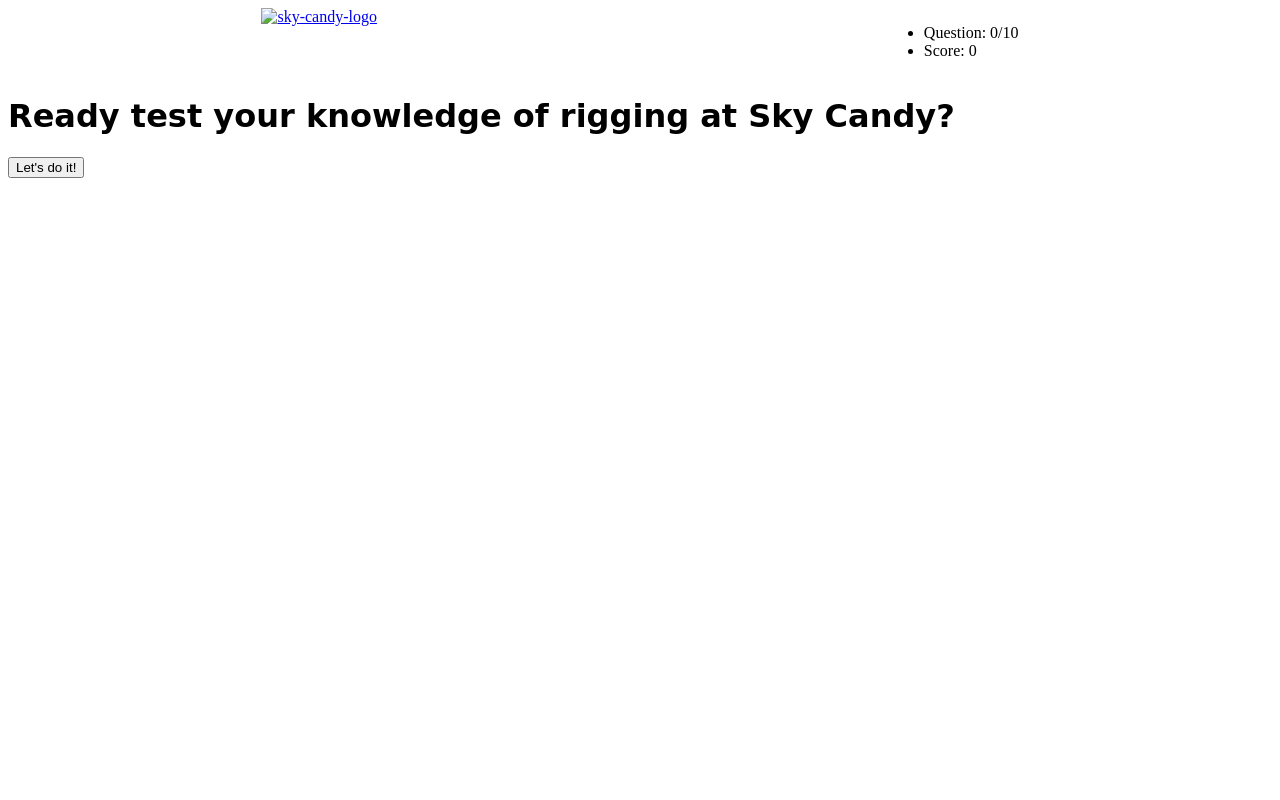
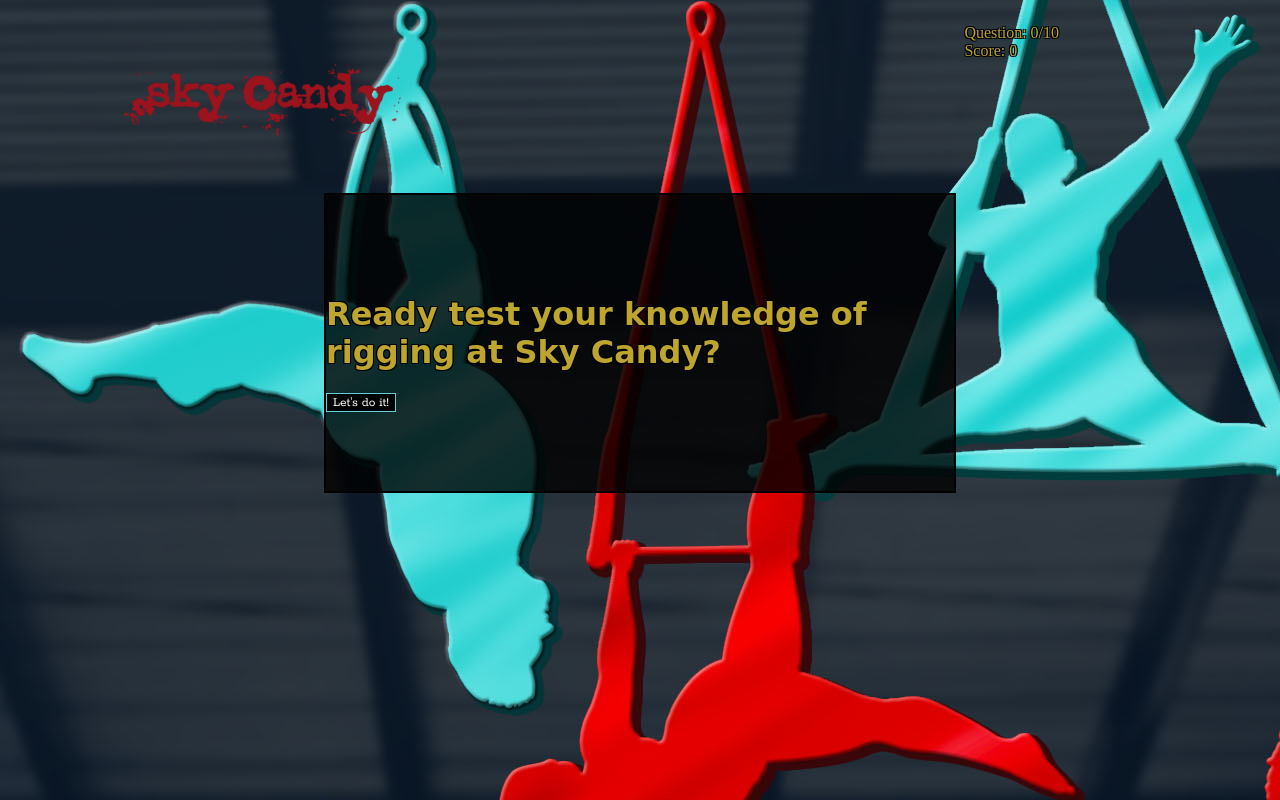
Before and after one commit to rae-shaw/quizapp, a plain HTML site: page index.html in a window 1280 px wide. Drawn offline with nearby package versions, Linux system fonts and the light colour scheme; a web font is replaced by a local one.

Commit message:
first-pass-css

```diff
--- a/index.html
+++ b/index.html
@@ -17,7 +17,7 @@
 	<header role="banner">
       <div class="left-corner">
         <a href="index.html">
-          <img class="logo" alt="sky-candy-logo"/>
+          <img class="logo" src="Logo-inline.png" alt="sky-candy-logo"/>
         </a>
       </div>
       <div class="right-corner">
--- a/main.css
+++ b/main.css
@@ -1,14 +1,78 @@
 * {box-sizing: border-box;
+}
+
+body {
+	display: flex;
+	flex-direction: column;
+	background-image: url("background1.jpg");
+	color: #BDA52E;
+	text-shadow:
+   -1px -1px 0 #000,
+    1px -1px 0 #000,
+    -1px 1px 0 #000,
+     1px 1px 0 #000;
+
 }
 
 header {
 	display: flex;
 	flex-direction: row;
-	justify-content: space-around;
+	justify-content:space-around;
 }
 
-h1 {font-family: 'Cherry Swash', cursive;
+.logo {
+	width: 50%;
 }
 
-fieldset {font-family: 'Rokkitt', serif;
+.right-corner{
+	width: 20%;
 }
+
+.left-corner{
+	width: 50%;
+}
+
+main {
+	background: rgba(0, 0, 0, 0.8);
+	border: 2px solid black;
+	flex-direction: row;
+	width: 50%;
+	min-height: 300px;
+	align-self: center;
+	align-content: center;
+
+}
+
+h1, h2, h3 {
+	font-family: 'Cherry Swash', cursive;
+	color: #BDA52E;
+}
+
+fieldset {
+	display: flex;
+	font-family: 'Rokkitt', serif;
+	border: none;
+}
+
+
+ul {
+	list-style: none;
+
+}
+
+
+.startButton, .submit, .nextButton, .restartButton {
+	font-family: 'Rokkitt', serif;
+	color: white;
+	background-color: black;
+	border: 1px solid #64CCD4;
+	  -webkit-transition-duration: 0.4s;
+  transition-duration: 0.4s;
+}
+
+.startButton:hover, .submit:hover, .nextButton:hover, .restartButton:hover {
+  background-color: white;
+  color: black;
+
+.right-corner {font-family: 'Rokkitt', serif;
+}
```
Also changed, not shown: Logo-inline.png (added), background1.jpg (added), 1 other file.
